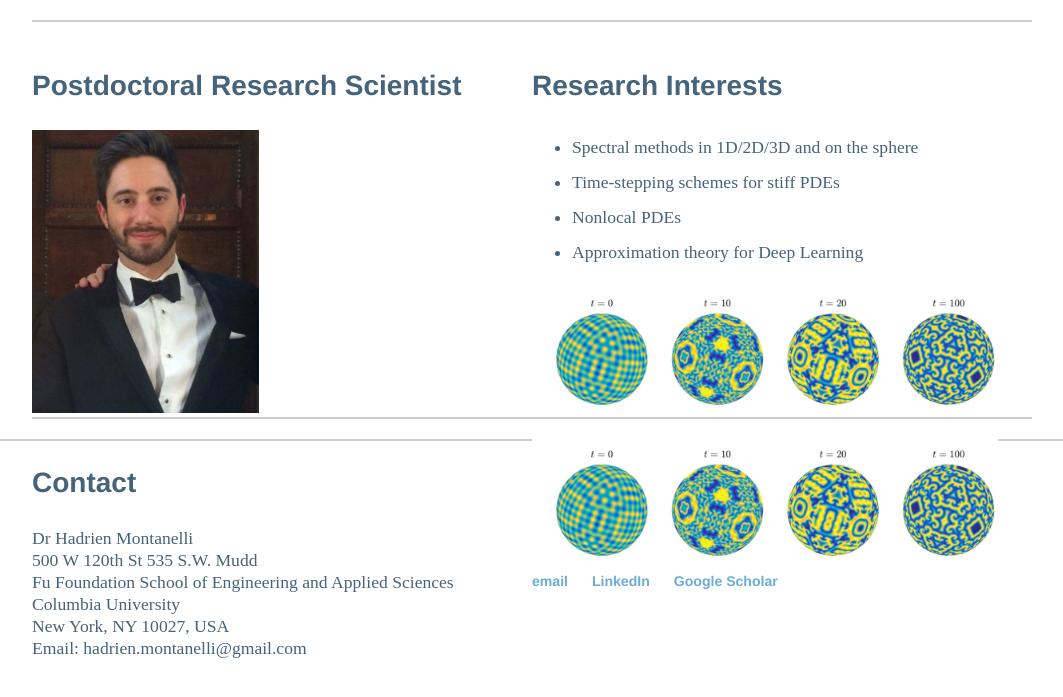
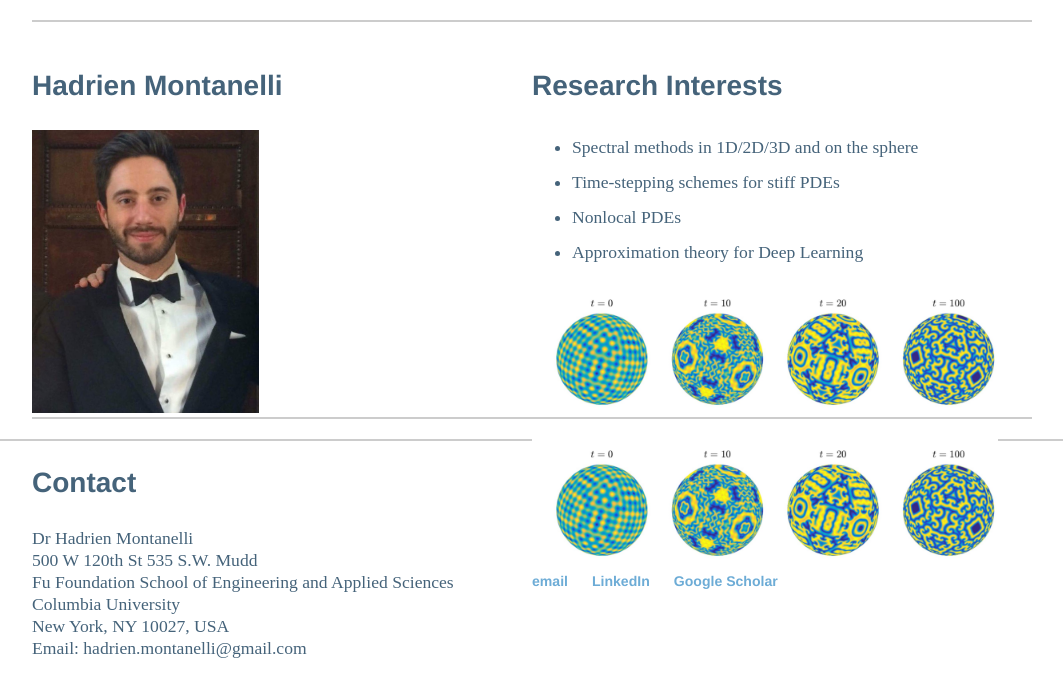
Before and after one commit to Hadrien-Montanelli/Hadrien-Montanelli.github.io, a Jekyll site: the page built from index.html, in a window 1280 px wide, cut to the strip 172-869 px from the top of the page. Shown: the whole strip, without its empty margins (108-1171 px from the left). Built offline with Jekyll 4.4.1, drawn with Linux system fonts in a browser that asks for light colours.

Commit message:
Update index.html

```diff
--- a/index.html
+++ b/index.html
@@ -11,7 +11,7 @@ title: Hadrien Montanelli
 	<!--<h2 style="text-align:center">Hadrien Montanelli</h2>-->
 	<div style="clear:both;">
 		<div style="float: left; width: 50%;">
-			<h3>Postdoctoral Research Scientist</h3>
+			<h3>Hadrien Montanelli</h3>
 			<a href="http://hadrien-montanelli.github.io">
 				<div style="text-align: left;">
 					<img src="Hadrien_Montanelli.jpg" style="width:227px;height:283px;">
```
